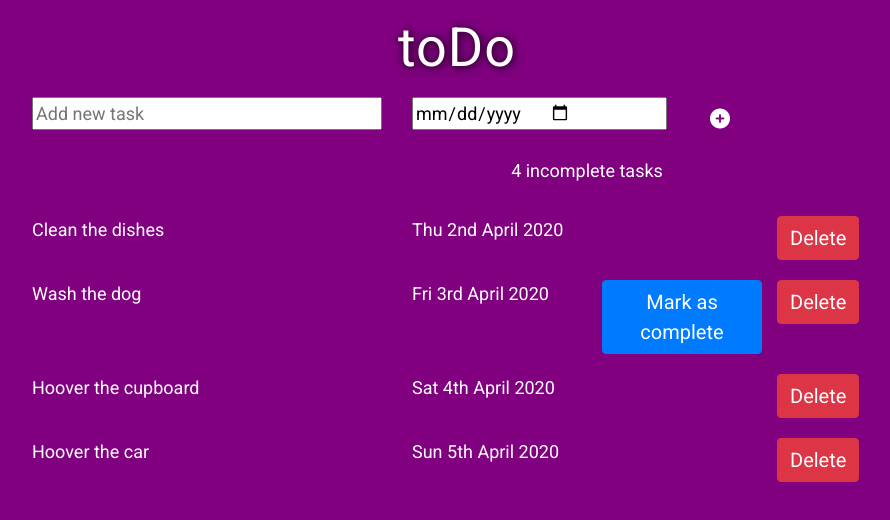
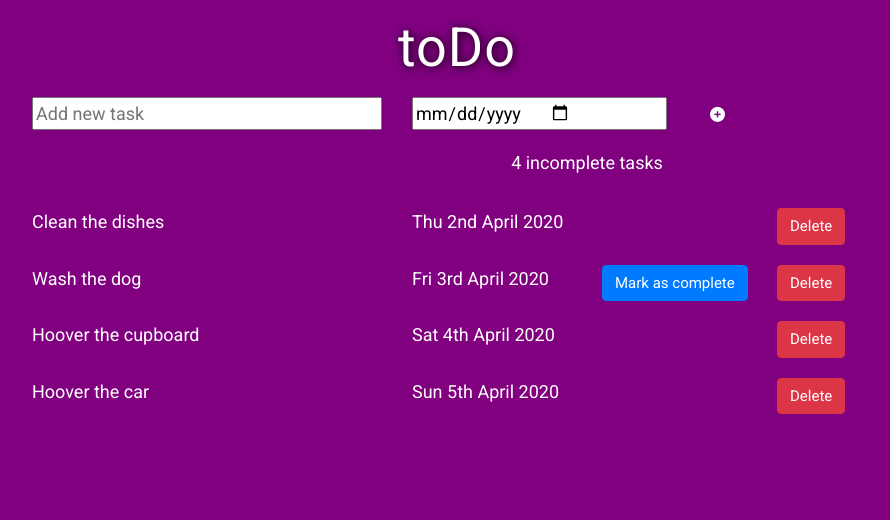
Before and after one commit to Hildao/todo_application_frontend, a React (Create React App) app: page / in a window 1280 px wide. Shown: the top 520 px of the page, without its empty margins (183-1073 px from the left). Built offline with nearby package versions, Linux system fonts and the light colour scheme.

Commit message:
Updated delete

```diff
--- a/src/App.css
+++ b/src/App.css
@@ -48,7 +48,7 @@ h1 {
 
 .btn {
   color: white;
-  font-size: 20px;
+  font-size: 15px;
   font-weight: 100px;
 }
 
--- a/src/App.js
+++ b/src/App.js
@@ -5,22 +5,13 @@ import AddTask from "./AddTask/AddTask";
 import TaskCount from "./TaskCount/TaskCount";
 import Task from "./Task/Task";
 
+// Click on the delete button
+// Our application needs to know this happened! (Listen for the event) - DONE
+// Know which button was clicked? - DONE
+// Remove the relevant todo object from our state - DONE
 
+//JSX
 function App() {
-  //0 - this number is 1 piece of state I want to keep track of
-  // React REACTS to changes in state
-  // let [counter, setCounter] = useState(0); //Array Destructuring (ES6)
-
-  //function increaseCounterBy1() {
-  //  setCounter(counter + 1);
-  //}
-
-  //function decreaseCountBy1() {
-  //   if (counter > 0) {
-  //    setCounter(counter - 1);
-  //  }
-  //}
-
   // If a value can be computed from one piece of state, no need to store it separately (count in this case)
   const [tasks, setTasks] = useState([
     {
@@ -49,6 +40,20 @@ function App() {
     }
   ])
 
+  // A function to delete a task from arra, and update the state with the new, shorter array
+  //Any function that updates state should live where the state lives
+  const deleteTask = (id) => {
+    // delete /remove the task with the id from the tasks array
+
+    const filteredTasks = tasks.filter((task) => {
+      return task.id !== id;
+    });
+
+    // Update the state with the new (shorter) array
+    setTasks(filteredTasks);
+  }
+
+
   return (
     <div className="App">
       <Header />
@@ -60,10 +65,14 @@ function App() {
           {tasks.map((task) => {
             return (
               <Task
+                // An internal prop used by React to keep track of which Task component is which
                 key={task.id}
+
+                deleteTaskFunc={deleteTask}
                 text={task.text}
                 completed={task.completed}
                 dueDate={task.dueDate}
+                id={task.id}
               />
             );
           })}
--- a/src/Task/Task.js
+++ b/src/Task/Task.js
@@ -1,8 +1,13 @@
 import React from "react";
 import moment from "moment";
 
-function Task(props) {
-    // props = { text: "Do the dishes", dueDate: "2020-03-10", completed: true}
+const Task = (props) => {
+    // props = { text: "Do the dishes", dueDate: "2020-03-10", completed: true, id: 2, deleteTaskFunc: fn() }
+
+    const handleClick = () => {
+        props.deleteTaskFunc(props.id)
+    };
+
     return (
         <div className="row taskRow">
             <div className="col-12 col-md-4">
@@ -18,7 +23,7 @@ function Task(props) {
             </div>
 
             <div className="col-6-md-2">
-                <button className="btn btn-danger">Delete</button>
+                <button className="btn btn-danger" onClick={handleClick}>Delete</button>
             </div>
 
         </div>
```
